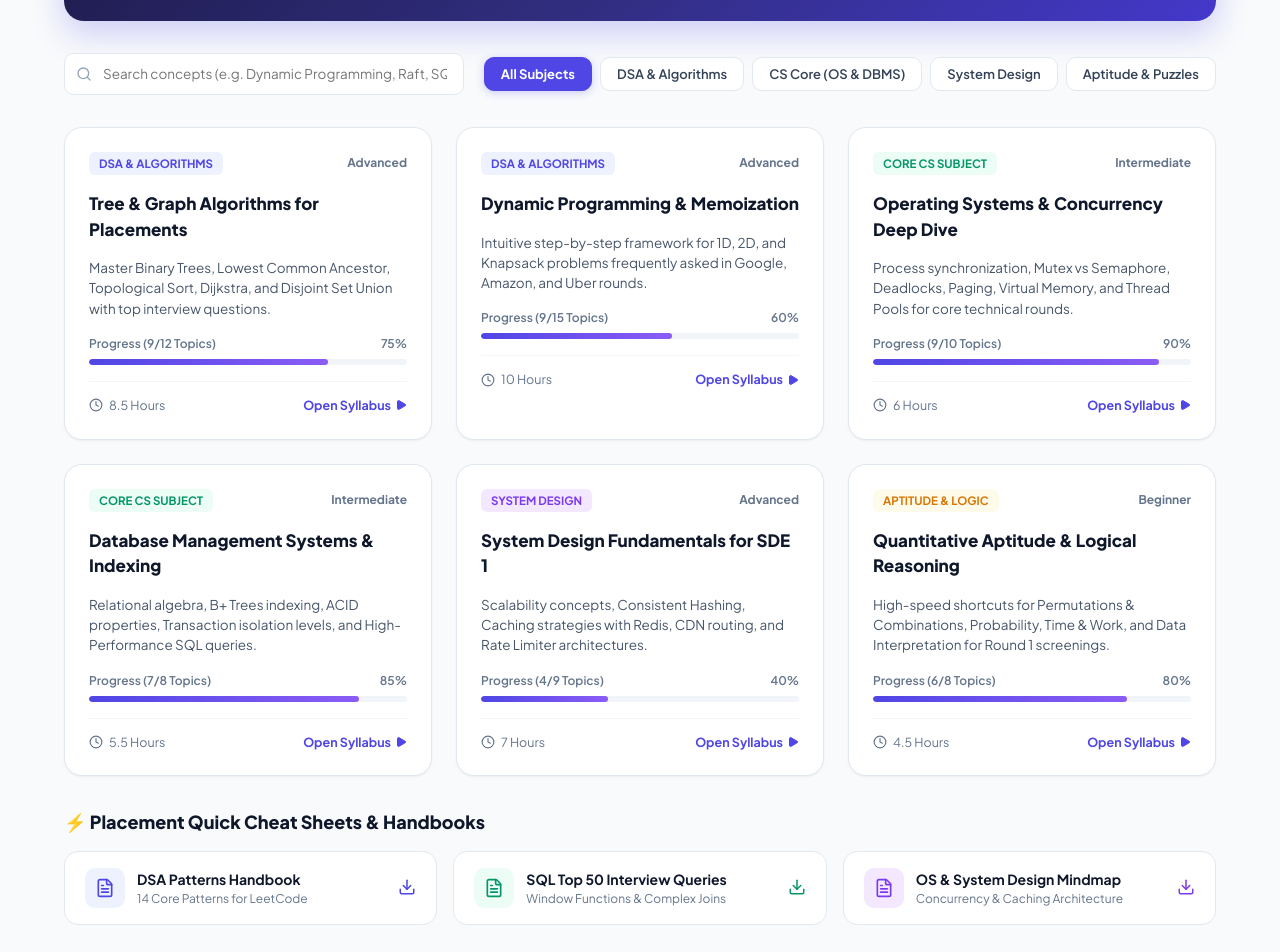
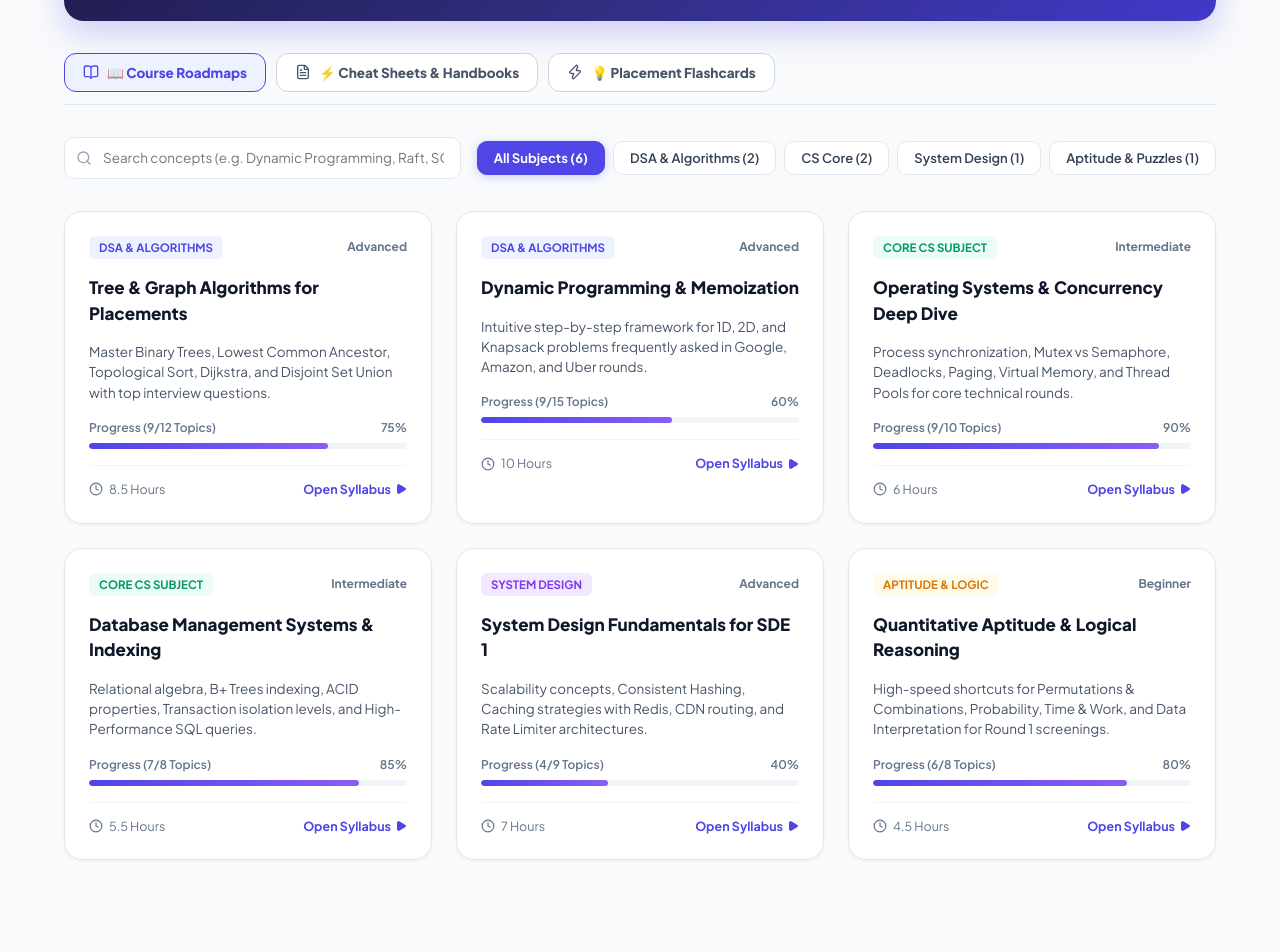
Before and after one commit to Jb3116/CAREEROS-App, a React (Vite) app: page /learning in a window 1280 px wide. Shown: the part 235-1187 px from the top of the page. After the commit the page ends 1159 px from the top, so only its background shows below. Built offline with nearby package versions, Linux system fonts and the light colour scheme.

Commit message:
feat: add complete Learning Hub UI

```diff
--- a/src/pages/LearningPage.tsx
+++ b/src/pages/LearningPage.tsx
@@ -14,6 +14,10 @@ import {
   Download,
   Check,
   X,
+  Layers,
+  Zap,
+  Bookmark,
+  Award,
 } from 'lucide-react';
 
 interface LearningModule {
@@ -27,6 +31,15 @@ interface LearningModule {
   lessonsCount: number;
   completedLessons: number;
   topics: string[];
+  instructor?: string;
+}
+
+interface RevisionFlashcard {
+  id: string;
+  category: string;
+  question: string;
+  answer: string;
+  keyRule: string;
 }
 
 export const LearningPage: React.FC = () => {
@@ -34,6 +47,8 @@ export const LearningPage: React.FC = () => {
   const [selectedCategory, setSelectedCategory] = useState<string>('all');
   const [searchQuery, setSearchQuery] = useState('');
   const [activeLessonModal, setActiveLessonModal] = useState<LearningModule | null>(null);
+  const [activeTab, setActiveTab] = useState<'modules' | 'handbooks' | 'flashcards'>('modules');
+  const [revealedCards, setRevealedCards] = useState<Record<string, boolean>>({});
 
   const [modules, setModules] = useState<LearningModule[]>([
     {
@@ -47,6 +62,7 @@ export const LearningPage: React.FC = () => {
       lessonsCount: 12,
       completedLessons: 9,
       topics: ['Binary Search Tree Validations', 'Graph BFS/DFS Traversal', 'Shortest Paths (Dijkstra)', 'Kruskal & Prim MST'],
+      instructor: 'Ex-Google SDE II',
     },
     {
       id: 'm2',
@@ -59,6 +75,7 @@ export const LearningPage: React.FC = () => {
       lessonsCount: 15,
       completedLessons: 9,
       topics: ['0/1 Knapsack & Unbounded', 'Longest Common Subsequence', 'Matrix Chain Multiplication', 'DP on Trees'],
+      instructor: 'Competitive Programming Master',
     },
     {
       id: 'm3',
@@ -71,6 +88,7 @@ export const LearningPage: React.FC = () => {
       lessonsCount: 10,
       completedLessons: 9,
       topics: ['Process Scheduling Algorithms', 'Semaphores & Dining Philosophers', 'Page Replacement Policies', 'Deadlock Detection & Avoidance'],
+      instructor: 'Systems Architect',
     },
     {
       id: 'm4',
@@ -83,6 +101,7 @@ export const LearningPage: React.FC = () => {
       lessonsCount: 8,
       completedLessons: 7,
       topics: ['B-Tree & B+ Tree Indexing Internals', 'Normalization (1NF to BCNF)', 'ACID Transactions & 2PL', 'Query Plan Analysis'],
+      instructor: 'Database Lead',
     },
     {
       id: 'm5',
@@ -95,6 +114,7 @@ export const LearningPage: React.FC = () => {
       lessonsCount: 9,
       completedLessons: 4,
       topics: ['Horizontal vs Vertical Scaling', 'Redis & Memcached Cache Invalidation', 'Message Queues (Kafka / RabbitMQ)', 'API Gateway & Rate Limiting'],
+      instructor: 'Staff Software Engineer',
     },
     {
       id: 'm6',
@@ -107,8 +127,40 @@ export const LearningPage: React.FC = () => {
       lessonsCount: 8,
       completedLessons: 6,
       topics: ['Time, Speed and Distance Shortcuts', 'Pipes and Cisterns', 'Probability & Bayes Theorem', 'Syllogisms & Analytical Puzzles'],
+      instructor: 'Aptitude Lead',
     },
   ]);
+
+  const flashcards: RevisionFlashcard[] = [
+    {
+      id: 'f1',
+      category: 'Operating Systems',
+      question: 'What is the difference between a Process and a Thread?',
+      answer: 'A Process is an executing instance of a program with its own isolated address space. A Thread is a lightweight unit of execution that shares the address space, open file descriptors, and global variables of its parent process.',
+      keyRule: 'Processes = Isolated memory; Threads = Shared memory & separate call stacks.',
+    },
+    {
+      id: 'f2',
+      category: 'Databases',
+      question: 'Why do relational databases use B+ Trees instead of Binary Search Trees for indexing?',
+      answer: 'B+ Trees have high fanout, meaning they store multiple keys per node, keeping the tree height shallow (3-4 levels for billions of records). This minimizes disk I/O operations. Also, all data is in the leaf nodes, which are linked for fast range queries.',
+      keyRule: 'High Fanout = Low Disk I/O; Linked Leaf Nodes = Optimal Range Scans.',
+    },
+    {
+      id: 'f3',
+      category: 'Algorithms',
+      question: 'When should you use Dijkstra vs Bellman-Ford for shortest paths?',
+      answer: 'Use Dijkstra when all edge weights are non-negative (O((V + E) log V)). Use Bellman-Ford when negative edge weights exist or to detect negative cycles (O(V * E)).',
+      keyRule: 'Non-negative edges &rarr; Dijkstra; Negative weights / cycles &rarr; Bellman-Ford.',
+    },
+    {
+      id: 'f4',
+      category: 'System Design',
+      question: 'What is the difference between Cache-Aside and Write-Through caching?',
+      answer: 'In Cache-Aside, the application first reads from the cache; on a miss, it loads from DB and updates cache. In Write-Through, the application writes directly to the cache, which synchronously updates the database.',
+      keyRule: 'Cache-Aside = Lazy loading on miss; Write-Through = Synchronous DB update by cache.',
+    },
+  ];
 
   const filteredModules = modules.filter((m) => {
     const matchesCat = selectedCategory === 'all' || m.category === selectedCategory;
@@ -131,6 +183,10 @@ export const LearningPage: React.FC = () => {
           : m
       )
     );
+  };
+
+  const toggleCard = (id: string) => {
+    setRevealedCards((prev) => ({ ...prev, [id]: !prev[id] }));
   };
 
   return (
@@ -160,7 +216,7 @@ export const LearningPage: React.FC = () => {
           <div>
             <h1 className="learning-header-title">
               <BookOpen size={24} color="#4F46E5" />
-              <span>Learning Hub & Placement Resources</span>
+              <span>Learning Hub & Placement Handbooks</span>
             </h1>
             <p className="learning-header-subtitle">
               Curated masterclasses, algorithms roadmaps, CS core notes, and placement cheat sheets.
@@ -214,6 +270,43 @@ export const LearningPage: React.FC = () => {
           </div>
         </section>
 
+        {/* View Switcher Tabs */}
+        <div style={{ display: 'flex', gap: 10, borderBottom: '1px solid #E2E8F0', paddingBottom: 12 }}>
+          {[
+            { id: 'modules', label: '📖 Course Roadmaps', icon: BookOpen },
+            { id: 'handbooks', label: '⚡ Cheat Sheets & Handbooks', icon: FileText },
+            { id: 'flashcards', label: '💡 Placement Flashcards', icon: Zap },
+          ].map((t) => {
+            const Icon = t.icon;
+            const isActive = activeTab === t.id;
+            return (
+              <button
+                key={t.id}
+                onClick={() => setActiveTab(t.id as any)}
+                style={{
+                  display: 'flex',
+                  alignItems: 'center',
+                  gap: 8,
+                  padding: '10px 18px',
+                  borderRadius: 12,
+                  fontSize: 13.5,
+                  fontWeight: 800,
+                  border: isActive ? '1.5px solid #4F46E5' : '1px solid #CBD5E1',
+                  background: isActive ? '#EEF2FF' : '#FFFFFF',
+                  color: isActive ? '#4F46E5' : '#475569',
+                  cursor: 'pointer',
+                }}
+              >
+                <Icon size={16} />
+                <span>{t.label}</span>
+              </button>
+            );
+          })}
+        </div>
+
+        {/* TAB 1: MODULES */}
+        {activeTab === 'modules' && (
+          <>
             {/* Filter Bar & Search */}
             <div className="learning-filter-bar">
               <div className="learning-search-wrap">
@@ -229,11 +322,11 @@ export const LearningPage: React.FC = () => {
 
               <div className="learning-cat-pills">
                 {[
-              { id: 'all', label: 'All Subjects' },
-              { id: 'dsa', label: 'DSA & Algorithms' },
-              { id: 'core', label: 'CS Core (OS & DBMS)' },
-              { id: 'sys', label: 'System Design' },
-              { id: 'apt', label: 'Aptitude & Puzzles' },
+                  { id: 'all', label: 'All Subjects (6)' },
+                  { id: 'dsa', label: 'DSA & Algorithms (2)' },
+                  { id: 'core', label: 'CS Core (2)' },
+                  { id: 'sys', label: 'System Design (1)' },
+                  { id: 'apt', label: 'Aptitude & Puzzles (1)' },
                 ].map((tab) => (
                   <button
                     key={tab.id}
@@ -292,69 +385,131 @@ export const LearningPage: React.FC = () => {
                 </div>
               ))}
             </section>
+          </>
+        )}
 
-        {/* Placement Cheat Sheets Section */}
-        <section className="learning-cheatsheet-section">
-          <h2 className="learning-section-heading">⚡ Placement Quick Cheat Sheets & Handbooks</h2>
+        {/* TAB 2: HANDBOOKS */}
+        {activeTab === 'handbooks' && (
+          <section className="learning-cheatsheet-section" style={{ marginTop: 0 }}>
+            <h2 className="learning-section-heading">⚡ Verified Placement Quick Cheat Sheets & Handbooks</h2>
             <div className="learning-cheatsheet-grid">
               <div className="learning-cheatsheet-card">
                 <div style={{ display: 'flex', alignItems: 'center', gap: 12 }}>
-                <div style={{ width: 40, height: 40, borderRadius: 10, background: '#EEF2FF', display: 'flex', alignItems: 'center', justifyContent: 'center', color: '#4F46E5' }}>
-                  <FileText size={20} />
+                  <div style={{ width: 44, height: 44, borderRadius: 12, background: '#EEF2FF', display: 'flex', alignItems: 'center', justifyContent: 'center', color: '#4F46E5' }}>
+                    <FileText size={22} />
                   </div>
                   <div>
-                  <div style={{ fontSize: 14, fontWeight: 700, color: '#0F172A' }}>DSA Patterns Handbook</div>
-                  <div style={{ fontSize: 12, color: '#64748B' }}>14 Core Patterns for LeetCode</div>
+                    <div style={{ fontSize: 14.5, fontWeight: 800, color: '#0F172A' }}>DSA Patterns Handbook (2026 Edition)</div>
+                    <div style={{ fontSize: 12, color: '#64748B' }}>14 Core LeetCode Patterns with C++ & Python templates</div>
                   </div>
                 </div>
                 <button
-                style={{ color: '#4F46E5', background: 'none', border: 'none', cursor: 'pointer' }}
-                onClick={() => alert('Downloading DSA Patterns Handbook (PDF)...')}
-                title="Download PDF"
+                  style={{ color: '#4F46E5', background: '#EEF2FF', border: '1px solid #C7D2FE', padding: '8px 14px', borderRadius: 8, fontWeight: 700, fontSize: 12.5, display: 'flex', alignItems: 'center', gap: 6, cursor: 'pointer' }}
+                  onClick={() => alert('📄 Downloading DSA Patterns Handbook (PDF)...')}
                 >
-                <Download size={18} />
+                  <Download size={14} />
+                  <span>Download PDF</span>
                 </button>
               </div>
 
               <div className="learning-cheatsheet-card">
                 <div style={{ display: 'flex', alignItems: 'center', gap: 12 }}>
-                <div style={{ width: 40, height: 40, borderRadius: 10, background: '#ECFDF5', display: 'flex', alignItems: 'center', justifyContent: 'center', color: '#059669' }}>
-                  <FileText size={20} />
+                  <div style={{ width: 44, height: 44, borderRadius: 12, background: '#ECFDF5', display: 'flex', alignItems: 'center', justifyContent: 'center', color: '#059669' }}>
+                    <FileText size={22} />
                   </div>
                   <div>
-                  <div style={{ fontSize: 14, fontWeight: 700, color: '#0F172A' }}>SQL Top 50 Interview Queries</div>
-                  <div style={{ fontSize: 12, color: '#64748B' }}>Window Functions & Complex Joins</div>
+                    <div style={{ fontSize: 14.5, fontWeight: 800, color: '#0F172A' }}>SQL Top 50 Placement Interview Queries</div>
+                    <div style={{ fontSize: 12, color: '#64748B' }}>Window functions, recursive CTEs & index optimization</div>
                   </div>
                 </div>
                 <button
-                style={{ color: '#059669', background: 'none', border: 'none', cursor: 'pointer' }}
-                onClick={() => alert('Downloading SQL 50 Handbook (PDF)...')}
-                title="Download PDF"
+                  style={{ color: '#059669', background: '#ECFDF5', border: '1px solid #A7F3D0', padding: '8px 14px', borderRadius: 8, fontWeight: 700, fontSize: 12.5, display: 'flex', alignItems: 'center', gap: 6, cursor: 'pointer' }}
+                  onClick={() => alert('📄 Downloading SQL 50 Handbook (PDF)...')}
                 >
-                <Download size={18} />
+                  <Download size={14} />
+                  <span>Download PDF</span>
                 </button>
               </div>
 
               <div className="learning-cheatsheet-card">
                 <div style={{ display: 'flex', alignItems: 'center', gap: 12 }}>
-                <div style={{ width: 40, height: 40, borderRadius: 10, background: '#F3E8FF', display: 'flex', alignItems: 'center', justifyContent: 'center', color: '#7C3AED' }}>
-                  <FileText size={20} />
+                  <div style={{ width: 44, height: 44, borderRadius: 12, background: '#F3E8FF', display: 'flex', alignItems: 'center', justifyContent: 'center', color: '#7C3AED' }}>
+                    <FileText size={22} />
                   </div>
                   <div>
-                  <div style={{ fontSize: 14, fontWeight: 700, color: '#0F172A' }}>OS & System Design Mindmap</div>
-                  <div style={{ fontSize: 12, color: '#64748B' }}>Concurrency & Caching Architecture</div>
+                    <div style={{ fontSize: 14.5, fontWeight: 800, color: '#0F172A' }}>OS & System Design Mindmap for SDE 1</div>
+                    <div style={{ fontSize: 12, color: '#64748B' }}>Concurrency, Deadlocks, Mutex, Semaphores & Redis</div>
                   </div>
                 </div>
                 <button
-                style={{ color: '#7C3AED', background: 'none', border: 'none', cursor: 'pointer' }}
-                onClick={() => alert('Downloading OS Mindmap (PDF)...')}
-                title="Download PDF"
+                  style={{ color: '#7C3AED', background: '#F3E8FF', border: '1px solid #DDD6FE', padding: '8px 14px', borderRadius: 8, fontWeight: 700, fontSize: 12.5, display: 'flex', alignItems: 'center', gap: 6, cursor: 'pointer' }}
+                  onClick={() => alert('📄 Downloading OS Mindmap (PDF)...')}
                 >
-                <Download size={18} />
+                  <Download size={14} />
+                  <span>Download PDF</span>
                 </button>
               </div>
             </div>
           </section>
+        )}
+
+        {/* TAB 3: FLASHCARDS */}
+        {activeTab === 'flashcards' && (
+          <section style={{ display: 'flex', flexDirection: 'column', gap: 16 }}>
+            <h2 className="learning-section-heading">💡 Rapid Revision Flashcards (Placement Day Refresher)</h2>
+            <div style={{ display: 'grid', gridTemplateColumns: 'repeat(auto-fit, minmax(320px, 1fr))', gap: 18 }}>
+              {flashcards.map((f) => {
+                const isRevealed = revealedCards[f.id];
+                return (
+                  <div
+                    key={f.id}
+                    onClick={() => toggleCard(f.id)}
+                    style={{
+                      background: '#FFFFFF',
+                      border: isRevealed ? '1.5px solid #4F46E5' : '1px solid #E2E8F0',
+                      borderRadius: 16,
+                      padding: 20,
+                      boxShadow: 'var(--shadow-subtle)',
+                      cursor: 'pointer',
+                      display: 'flex',
+                      flexDirection: 'column',
+                      gap: 12,
+                      transition: 'all 150ms ease',
+                    }}
+                  >
+                    <div style={{ display: 'flex', justifyContent: 'space-between', alignItems: 'center' }}>
+                      <span style={{ fontSize: 11.5, fontWeight: 800, background: '#EEF2FF', color: '#4F46E5', padding: '2px 8px', borderRadius: 6 }}>
+                        {f.category}
+                      </span>
+                      <span style={{ fontSize: 11.5, color: '#64748B', fontWeight: 600 }}>
+                        {isRevealed ? 'Click to hide' : 'Click to flip 🔄'}
+                      </span>
+                    </div>
+
+                    <h3 style={{ fontSize: 15, fontWeight: 800, color: '#0F172A', lineHeight: 1.4 }}>
+                      {f.question}
+                    </h3>
+
+                    {isRevealed ? (
+                      <div style={{ background: '#F8FAFC', padding: 12, borderRadius: 10, border: '1px solid #E2E8F0', animation: 'fadeIn 200ms ease' }}>
+                        <p style={{ fontSize: 13, color: '#334155', lineHeight: 1.5, marginBottom: 8 }}>
+                          {f.answer}
+                        </p>
+                        <div style={{ fontSize: 12, fontWeight: 700, color: '#059669' }}>
+                          🔑 Rule: {f.keyRule}
+                        </div>
+                      </div>
+                    ) : (
+                      <div style={{ background: '#F8FAFC', padding: '16px 12px', borderRadius: 10, border: '1px dashed #CBD5E1', textAlign: 'center', color: '#64748B', fontSize: 12.5, fontWeight: 600 }}>
+                        Tap to reveal answer & interview rule
+                      </div>
+                    )}
+                  </div>
+                );
+              })}
+            </div>
+          </section>
+        )}
       </main>
 
       {/* ---------------- Lesson Details Modal ---------------- */}
```
Lines whose indentation alone changed are shown as unchanged.
